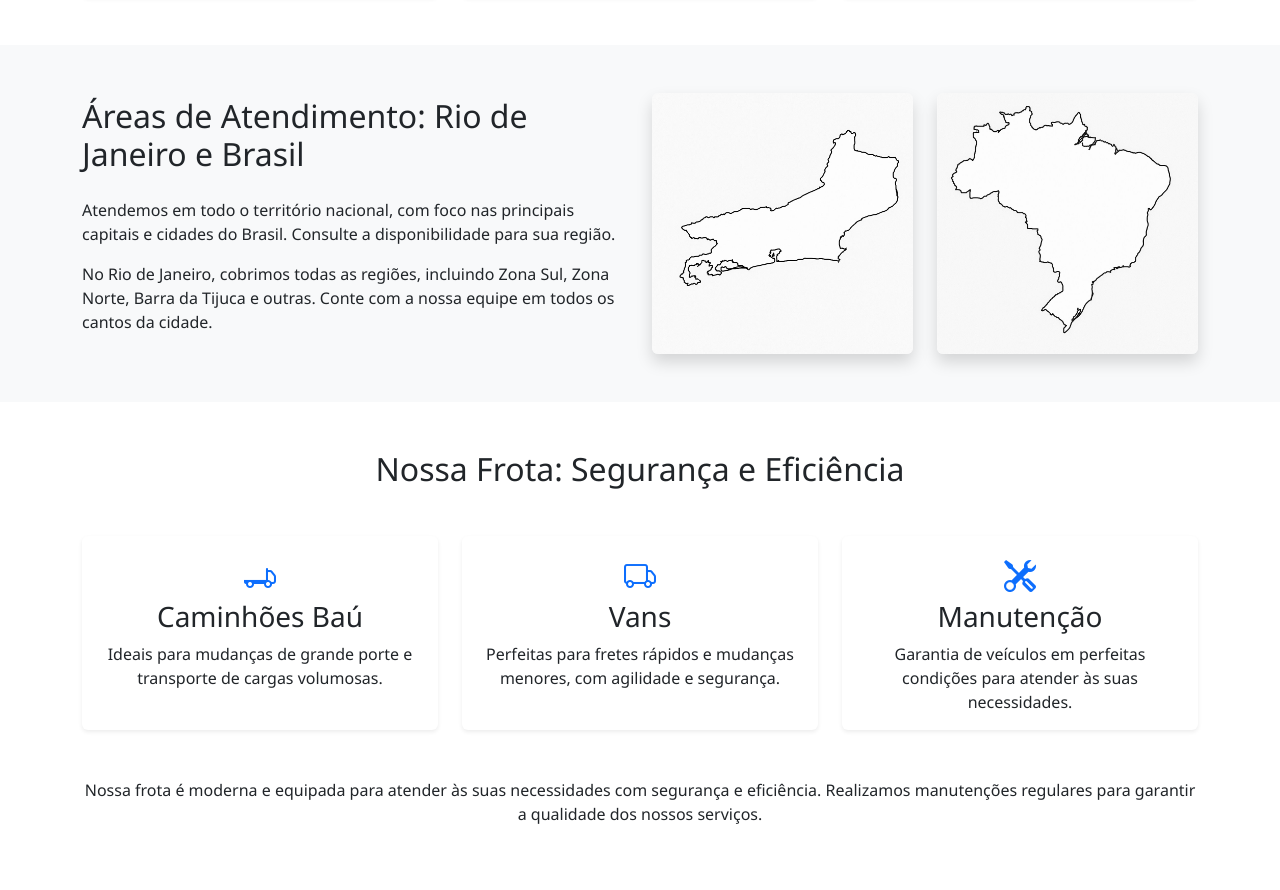
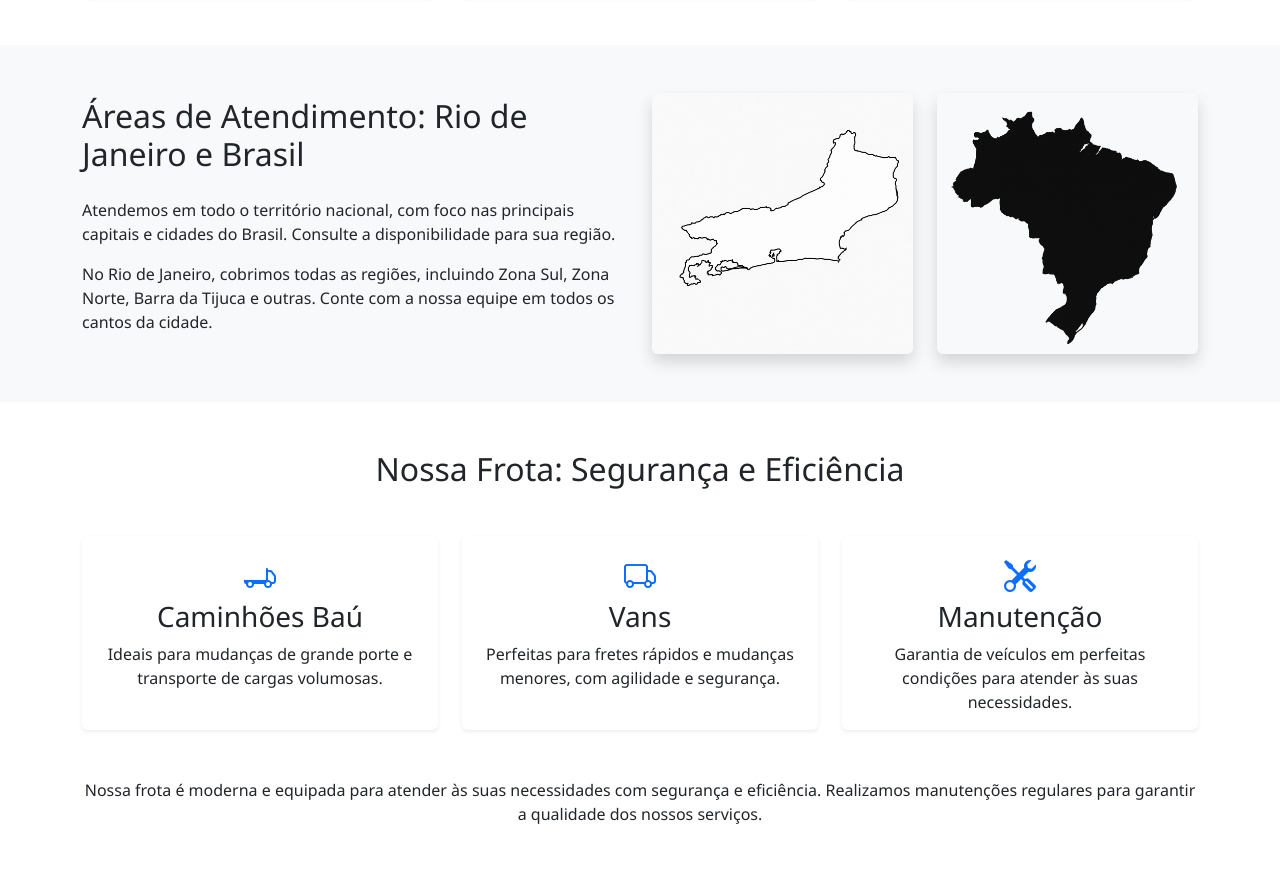
Before and after one commit to DevRonaldoVasconcelos/projeto_val, a plain HTML site: page index.html in a window 1280 px wide. Shown: the part 867-1757 px from the top of the page. Drawn offline with nearby package versions, Linux system fonts and the light colour scheme; files that its build step writes are made by us from their sources; a script that the page names is missing.

Commit message:
teste nova img

```diff
--- a/index.html
+++ b/index.html
@@ -137,7 +137,7 @@
               class="img-fluid rounded shadow">
           </div>
           <div class="col-lg-3">
-            <img src="../projeto_val/img/mapabrasil.jpg" alt="Mapa de atendimento"
+            <img src="./img/brasilmap.png" alt="Mapa de atendimento"
               class="img-fluid rounded shadow">
           </div>
         </div>
```
Also changed, not shown: img/brasilmap.png (added).
